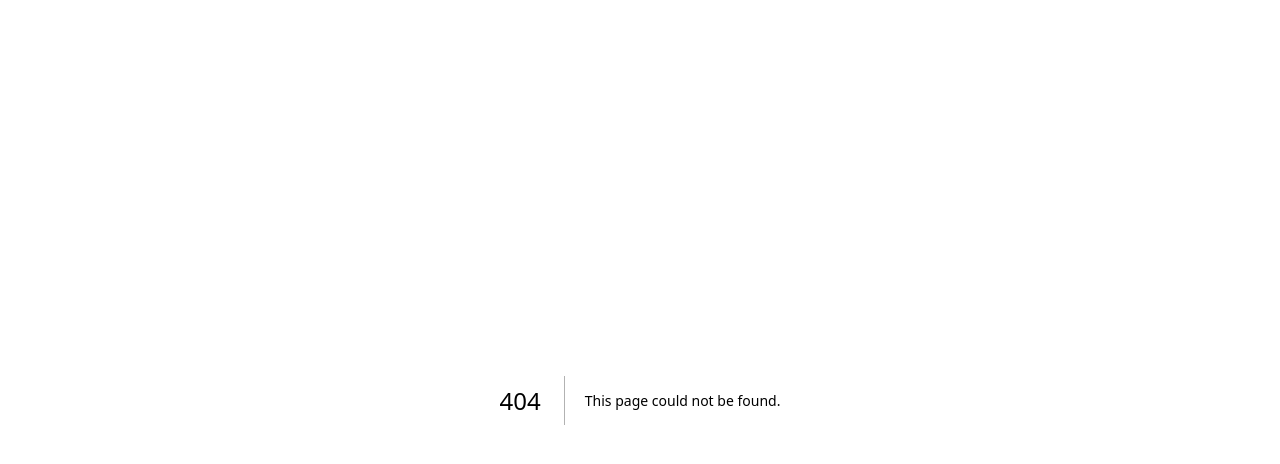
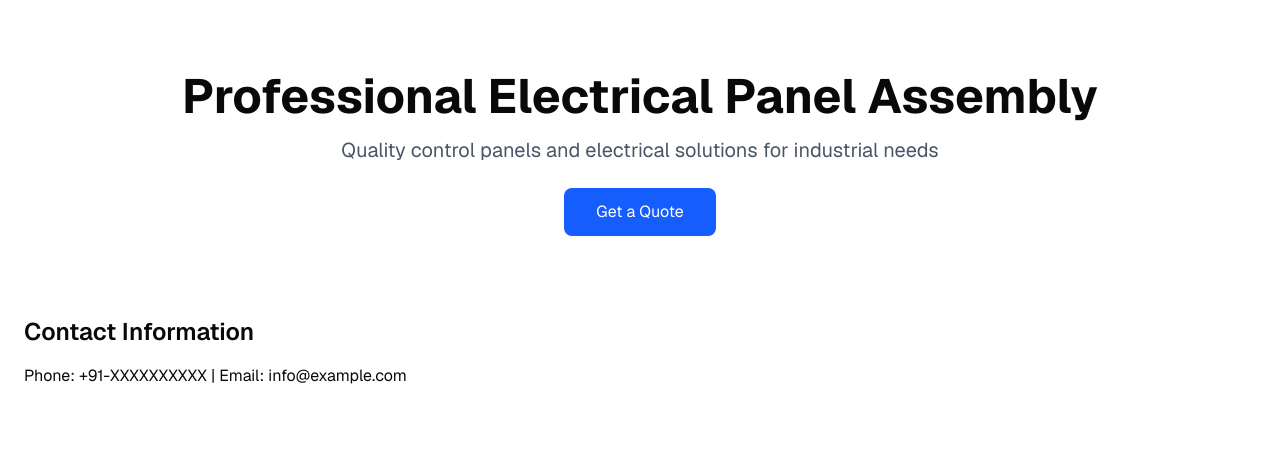
Before and after one commit to naikabhi11/nextjs-ai-chatbot3, a Next.js app: page /home in a window 1280 px wide. Before the commit this address had no page. Shown: the top 464 px of the page. Built offline with nearby package versions, Linux system fonts and the light colour scheme.

Commit message:
Add Home page with hero section
Create Home page placeholder for electrical panel assembly business with hero section, CTA, and contact info

```diff
--- /dev/null
+++ b/app/home/page.tsx
@@ -0,0 +1,15 @@
+export default function HomePage() {
+  return (
+    <div className="container mx-auto p-6">
+      <section className="hero text-center py-12">
+        <h1 className="text-5xl font-bold mb-4">Professional Electrical Panel Assembly</h1>
+        <p className="text-xl text-gray-600 mb-6">Quality control panels and electrical solutions for industrial needs</p>
+        <button className="bg-blue-600 text-white px-8 py-3 rounded-lg hover:bg-blue-700">Get a Quote</button>
+      </section>
+      <section className="mt-8">
+        <h2 className="text-2xl font-semibold mb-4">Contact Information</h2>
+        <p>Phone: +91-XXXXXXXXXX | Email: info@example.com</p>
+      </section>
+    </div>
+  );
+}
```
